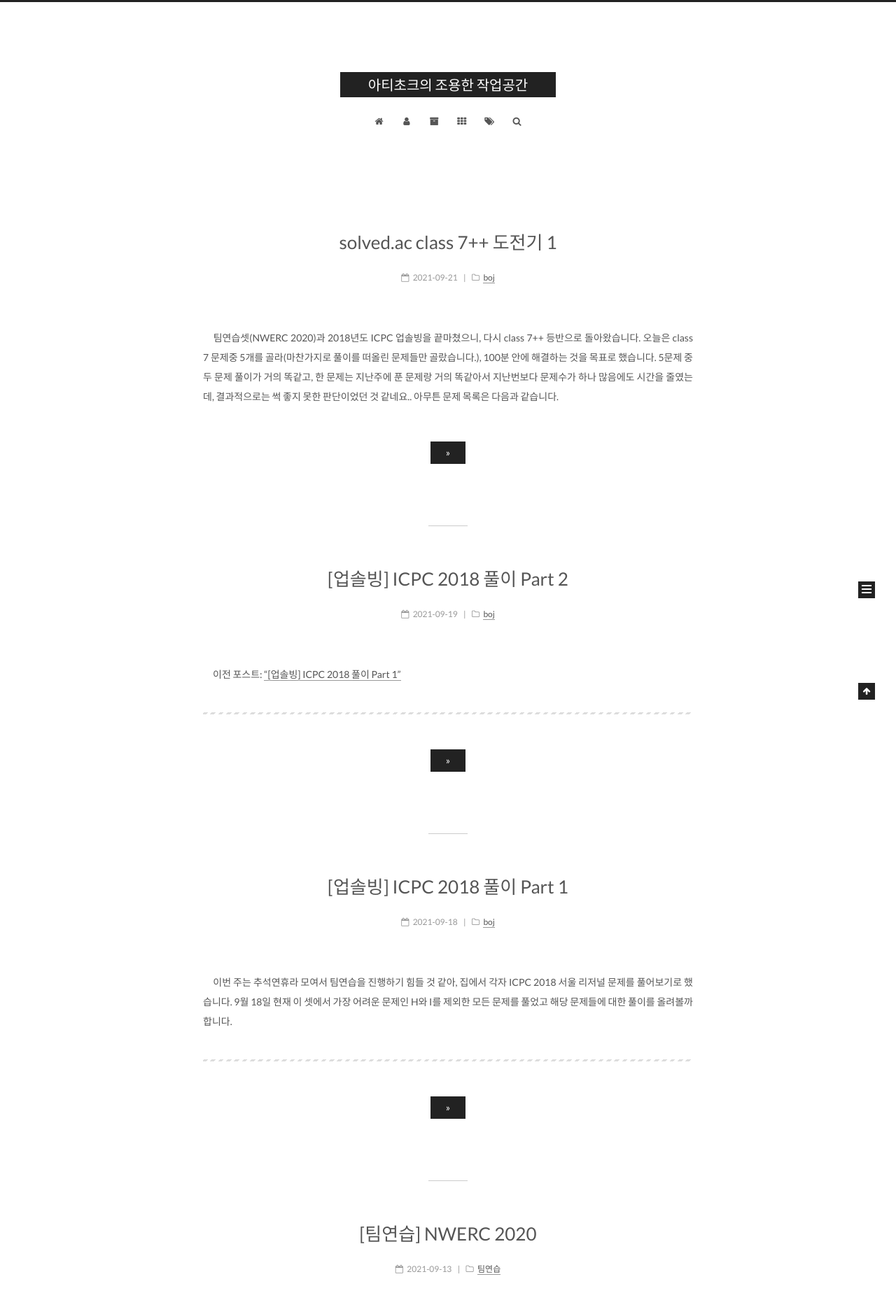
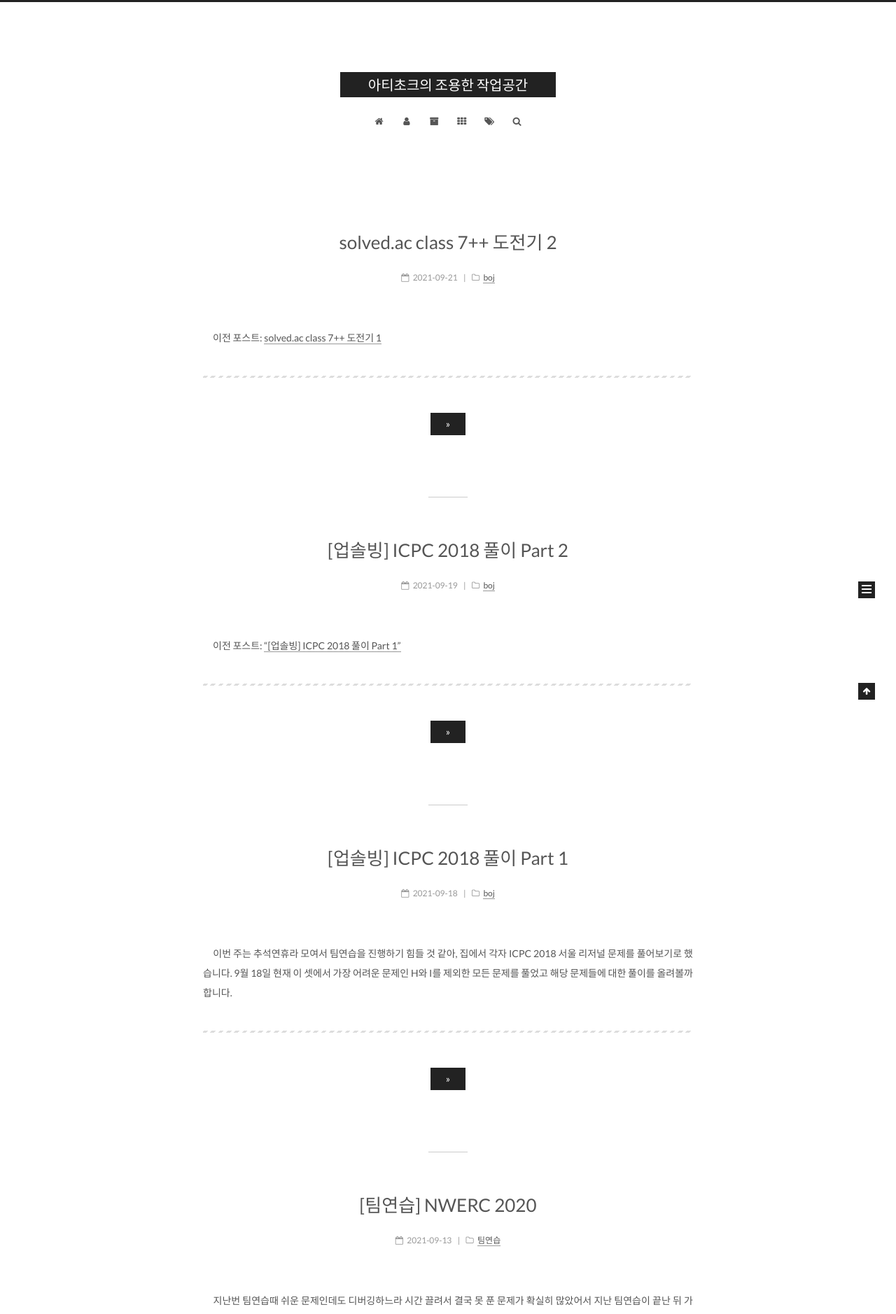
Before and after one commit to you4rin/you4rin.github.io, a Jekyll site: the page built from index.html, in a window 1280 px wide. Shown: the top 1878 px of the page at 70% size. Built offline with Jekyll 4.4.1, drawn with Linux system fonts in a browser that asks for light colours; the list of posts is cut into pages by our own code.

Commit message:
fix title

```diff
--- a/_posts/2021-09-21-class7pp-2.md
+++ b/_posts/2021-09-21-class7pp-2.md
@@ -1,5 +1,5 @@
 ---
-title: solved.ac class 7++ 도전기 1
+title: solved.ac class 7++ 도전기 2
 categories:
  - boj
 tags:
@@ -11,6 +11,9 @@ tags:
  - euler tour technique
  - geometry
 ---
+
+　이전 포스트: [solved.ac class 7++ 도전기 1](https://you4rin.github.io/boj/2021/09/11/class7pp-1/#)
+<hr/>
 
 　팀연습셋(NWERC 2020)과 2018년도 ICPC 업솔빙을 끝마쳤으니, 다시 class 7++ 등반으로 돌아왔습니다. 오늘은 class 7 문제중 5개를 골라(마찬가지로 풀이를 떠올린 문제들만 골랐습니다.), 100분 안에 해결하는 것을 목표로 했습니다. 5문제 중 두 문제 풀이가 거의 똑같고, 한 문제는 지난주에 푼 문제랑 거의 똑같아서 지난번보다 문제수가 하나 많음에도 시간을 줄였는데, 결과적으로는 썩 좋지 못한 판단이었던 것 같네요.. 아무튼 문제 목록은 다음과 같습니다.
 
```
